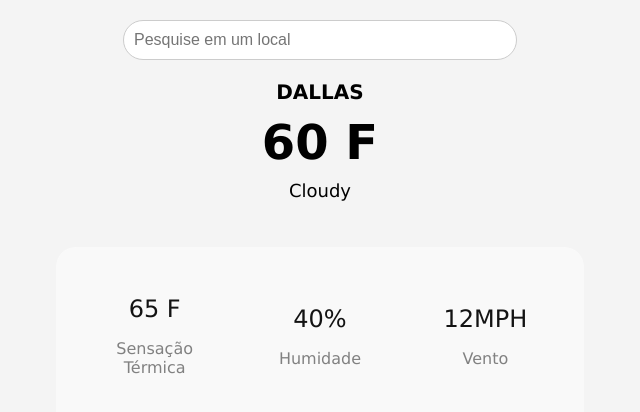
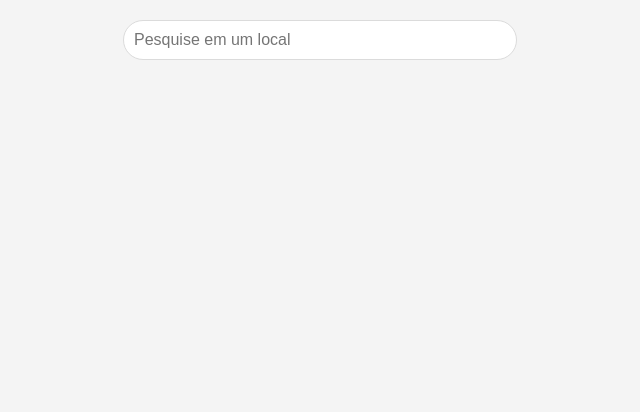
Before and after one commit to athosishikawa/weather-site, a React (Create React App) app: page / in a window 1280 px wide. Shown: the top 412 px of the page, without its empty margins (320-960 px from the left). Built offline with nearby package versions, Linux system fonts and the light colour scheme.

Commit message:
Adicionada função de pesquisa

```diff
--- a/package.json
+++ b/package.json
@@ -6,6 +6,7 @@
     "@testing-library/jest-dom": "^5.17.0",
     "@testing-library/react": "^13.4.0",
     "@testing-library/user-event": "^13.5.0",
+    "axios": "^1.7.7",
     "react": "^18.3.1",
     "react-dom": "^18.3.1",
     "react-scripts": "5.0.1",
--- a/src/components/Weather.js
+++ b/src/components/Weather.js
@@ -1,43 +1,83 @@
-import React from 'react';
+import React, { useState } from 'react';
 import '../styles/Weather.css'
+import axios from 'axios'
+
+const APIKEY = 'COLOQUE SUA CHAVE API AQUI'
 
 const Weather = () => {
+
+    const[data,setData] = useState({})
+    const[location, setLocation] = useState('')
+
+    const url = `https://api.openweathermap.org/data/2.5/weather?q=${location}&units=metric&appid=${APIKEY}`
+
+
+    const locationSearch = (event) => {
+
+        if(event.key == 'Enter'){
+            axios.get(url).then((response) => {
+                setData((response.data))
+                console.log(response.data)
+            })
+            setLocation('')
+        }
+
+    }
+
     return(
+
         <div className='weather'>
+
+            <div className='toggle-Container'>
+                <div className='toggle-box'>
+
+                </div>
+
+            </div>
+
             <div className='search-bar'>
-                <input type='text' placeholder='Pesquise em um local'/>
+                <input
+                value = {location}
+                onChange = {event => setLocation(event.target.value)}
+                onKeyDown={locationSearch}
+                type='text'
+                placeholder='Pesquise em um local'/>
 
             </div>
 
             <div className='container'>
                 <div className = 'header'>
                     <div className='location'>
-                        <p>DALLAS</p>
+                        <p>{data.name}</p>
                     </div>
                     <div className='temperature'>
-                        <h1>60 F</h1>
+                        {data.main ? <h1>{data.main.temp.toFixed()}</h1> : null}
                     </div>
 
                     <div className='description'>
-                        <p>Cloudy</p>
+                       {data.weather? <p>{data.weather[0].description}</p> : null}
                     </div>
                 </div>
 
+            {data.name != undefined &&
+
                 <div className='footer'>
                 <div className='sensation'>
-                        65 F
+                    {data.main ? data.main.feels_like.toFixed() : null}
                     <p>Sensação Térmica</p>
                 </div>
                 <div className='humidity'>
-                        40%
+                    {data.main ? data.main.humidity : null}
                     <p>Humidade</p>
                 </div>
                 <div className='wind'>
-                        12MPH
+                    {data.wind ? data.wind.speed.toFixed() : null}
                     <p>Vento</p>
                 </div>
 
                 </div>
+            }
+
             </div>
         </div>
     )
--- a/src/styles/Weather.css
+++ b/src/styles/Weather.css
@@ -14,7 +14,7 @@
 .search-bar input {
     width: 30%;
     padding: 10px;
-    border: 1px solid #ccc;
+    border: 1px solid #dbdbdb;
     border-radius: 30px;
     font-size: 16px;
 }
```
Also changed, not shown: 1 other file (tests, documents, lock files or other folders). Lines whose indentation alone changed are shown as unchanged.
